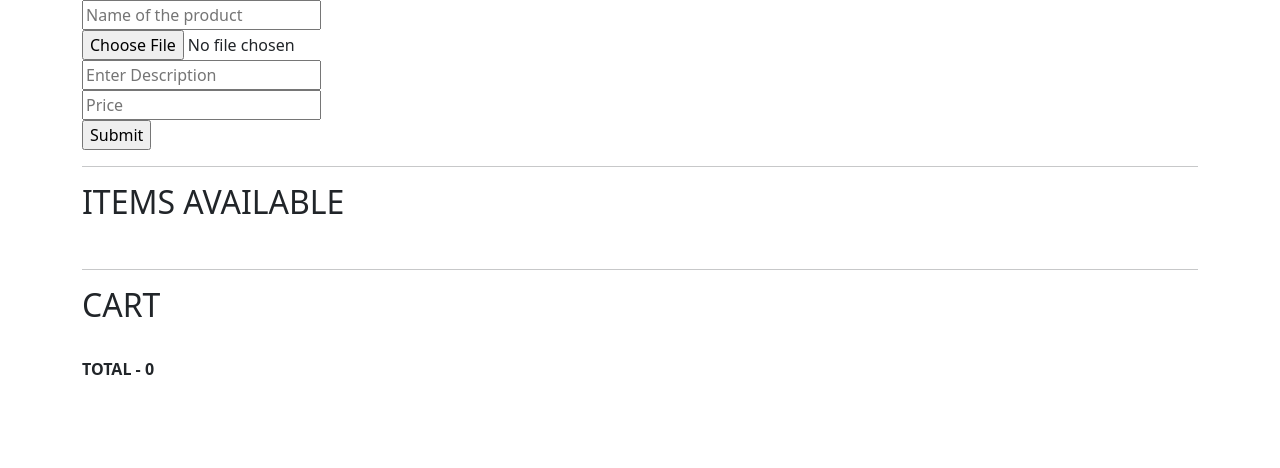
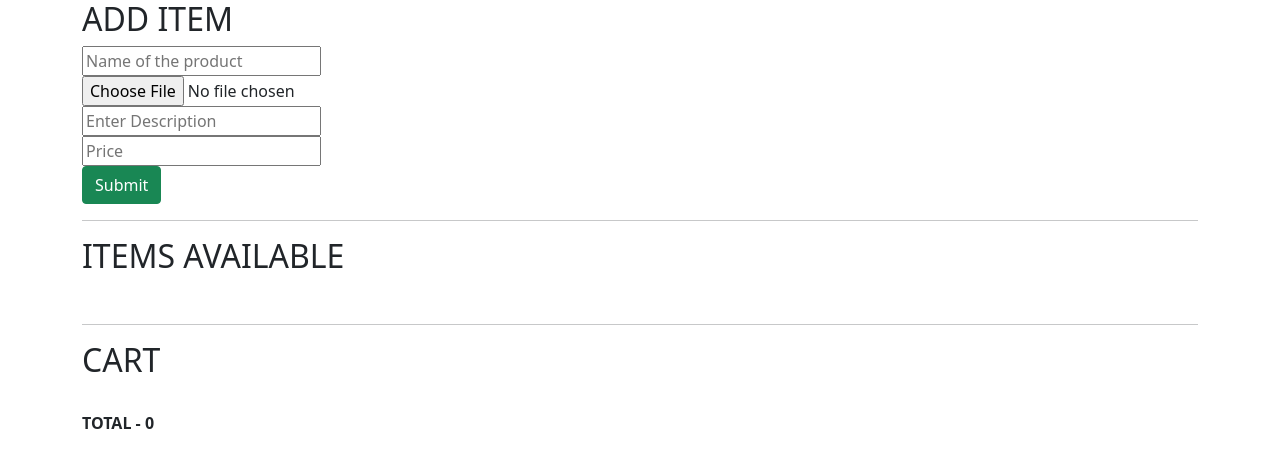
Before and after one commit to dhairya-aimdek/Assignments, a plain HTML site: page Web Technology/E commerce/index.html in a window 1280 px wide. Drawn offline with nearby package versions, Linux system fonts and the light colour scheme; files that its build step writes are made by us from their sources; files whose address does not match are found by name.

Commit message:
Update index.html

```diff
--- a/Web Technology/E commerce/index.html
+++ b/Web Technology/E commerce/index.html
@@ -12,12 +12,13 @@
 
 <body>
     <div class="container">
+        <h2>ADD ITEM</h2>
         <div class="form">
             <div>
                 <input type="text" placeholder="Name of the product" name="productName" id="productName">
             </div>
             <div>
-                <input type="file" name="productImage" id="productImage" onchange="loadImg(event)">
+                <input type="file" name="productImage" id="productImage" onchange="loadImg(event)" class="inputButton">
             </div>
             <div>
                 <input type="text" placeholder="Enter Description" name="productDescription" id="productDescription">
@@ -29,7 +30,7 @@
                 <input type="number" placeholder="Price" name="productprice" id="productPrice">
             </div>
             <div>
-                <input type="submit" name="submitButton" id="submitButton">
+                <input type="submit" name="submitButton" id="submitButton" class="btn btn-success">
             </div>
         </div>
         <hr>
```
